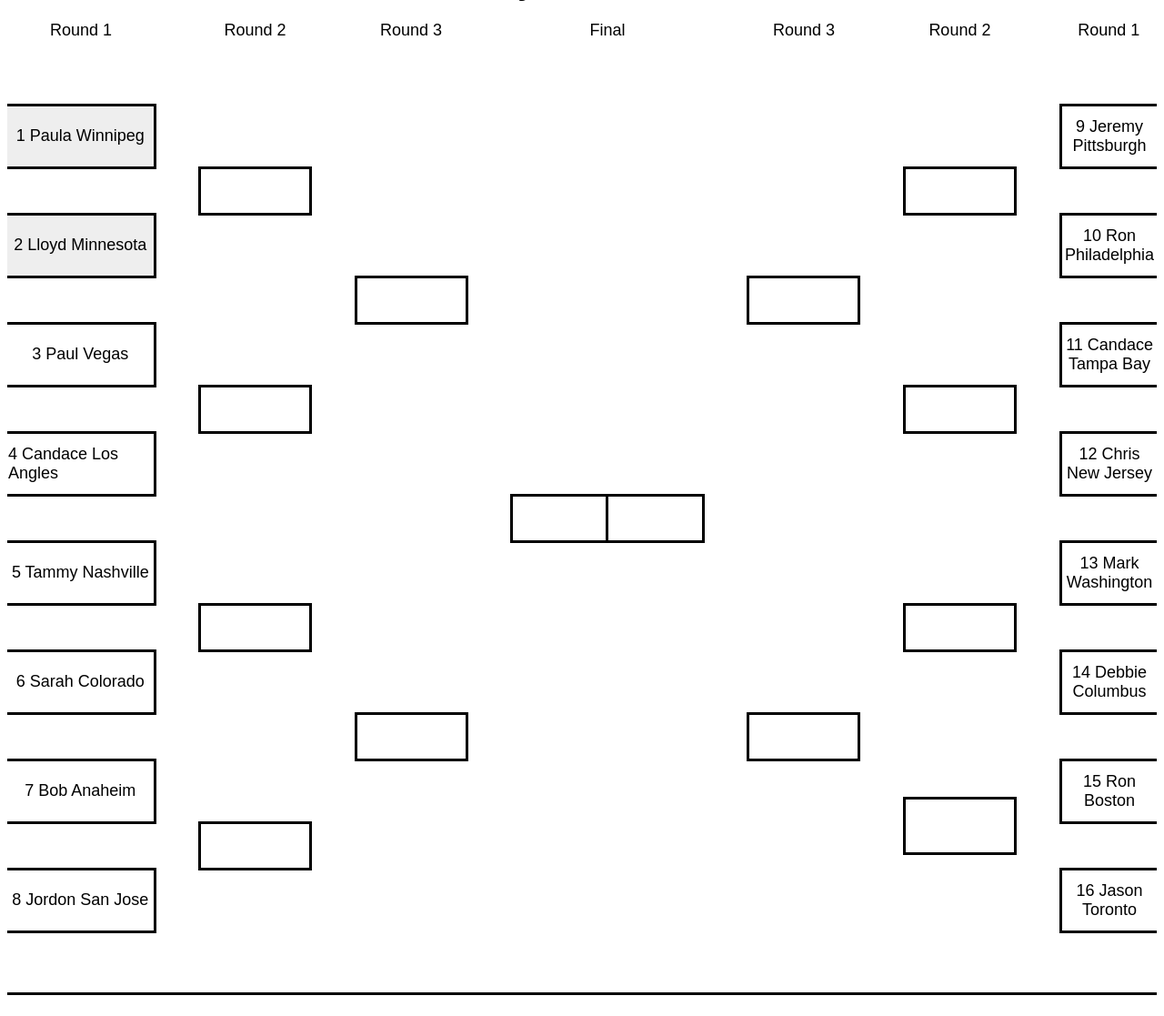
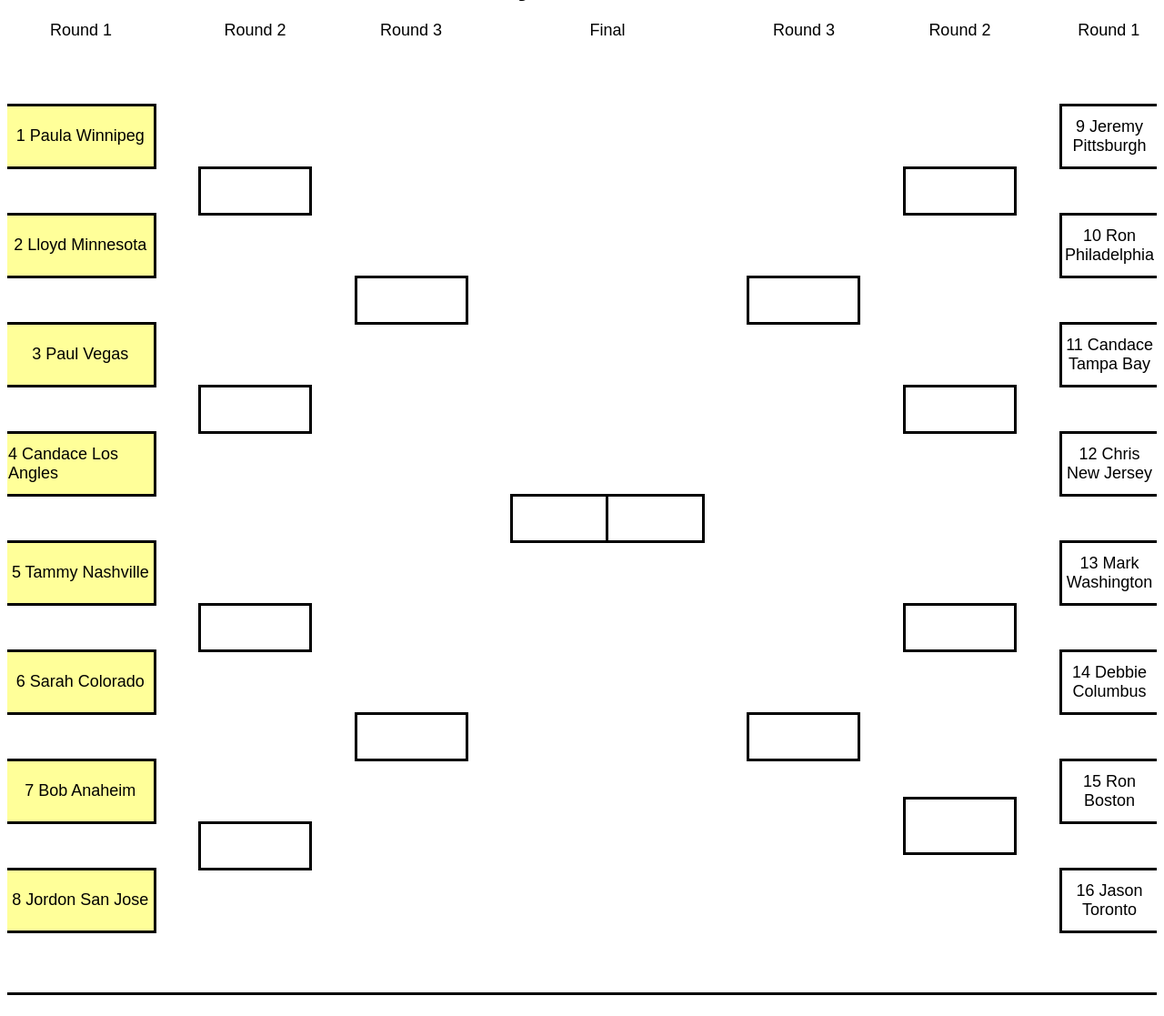
Before and after one commit to skydancer1234/nhlpool, a plain HTML site: page index.html in a window 1280 px wide. Shown: the part 62-1179 px from the top of the page at 91% size. Drawn offline with Linux system fonts and the light colour scheme.

Commit message:
Update index.html

```diff
--- a/index.html
+++ b/index.html
@@ -158,7 +158,7 @@
 			<TD COLSPAN=2 ALIGN=LEFT><BR></TD>
 		</TR>
 		<TR>
-			<TD STYLE="border-top: 3px solid #000000; border-bottom: 3px solid #000000; border-left: 3px solid #000000; border-right: 3px solid #000000" COLSPAN=2 ROWSPAN=4 HEIGHT=69 ALIGN=CENTER BGCOLOR="#EEEEEE"><FONT SIZE=4>1 Paula Winnipeg</FONT></TD>
+			<TD STYLE="border-top: 3px solid #000000; border-bottom: 3px solid #000000; border-left: 3px solid #000000; border-right: 3px solid #000000" COLSPAN=2 ROWSPAN=4 HEIGHT=69 ALIGN=CENTER BGCOLOR="#FFFF99"><FONT SIZE=4>1 Paula Winnipeg</FONT></TD>
 			<TD ALIGN=LEFT BGCOLOR="#FFFFFF"><BR></TD>
 			<TD ALIGN=LEFT><BR></TD>
 			<TD ALIGN=LEFT><BR></TD>
@@ -299,7 +299,7 @@
 			<TD ALIGN=LEFT><BR></TD>
 		</TR>
 		<TR>
-			<TD STYLE="border-top: 3px solid #000000; border-bottom: 3px solid #000000; border-left: 3px solid #000000; border-right: 3px solid #000000" COLSPAN=2 ROWSPAN=4 HEIGHT=69 ALIGN=CENTER BGCOLOR="#EEEEEE"><FONT SIZE=4>2 Lloyd Minnesota</FONT></TD>
+			<TD STYLE="border-top: 3px solid #000000; border-bottom: 3px solid #000000; border-left: 3px solid #000000; border-right: 3px solid #000000" COLSPAN=2 ROWSPAN=4 HEIGHT=69 ALIGN=CENTER BGCOLOR="#FFFF99"><FONT SIZE=4>2 Lloyd Minnesota</FONT></TD>
 			<TD ALIGN=LEFT><BR></TD>
 			<TD ALIGN=LEFT><BR></TD>
 			<TD ALIGN=LEFT><BR></TD>
@@ -445,7 +445,7 @@
 			<TD ALIGN=LEFT><BR></TD>
 		</TR>
 		<TR>
-			<TD STYLE="border-top: 3px solid #000000; border-bottom: 3px solid #000000; border-left: 3px solid #000000; border-right: 3px solid #000000" COLSPAN=2 ROWSPAN=4 HEIGHT=69 ALIGN=CENTER><FONT SIZE=4>3 Paul Vegas</FONT></TD>
+			<TD STYLE="border-top: 3px solid #000000; border-bottom: 3px solid #000000; border-left: 3px solid #000000; border-right: 3px solid #000000" COLSPAN=2 ROWSPAN=4 HEIGHT=69 ALIGN=CENTER BGCOLOR="#FFFF99"><FONT SIZE=4>3 Paul Vegas</FONT></TD>
 			<TD ALIGN=LEFT><BR></TD>
 			<TD ALIGN=LEFT><BR></TD>
 			<TD ALIGN=LEFT><BR></TD>
@@ -586,7 +586,7 @@
 			<TD ALIGN=LEFT><BR></TD>
 		</TR>
 		<TR>
-			<TD STYLE="border-top: 3px solid #000000; border-bottom: 3px solid #000000; border-left: 3px solid #000000; border-right: 3px solid #000000" COLSPAN=2 ROWSPAN=4 HEIGHT=69 ALIGN=LEFT><FONT SIZE=4>4 Candace Los Angles</FONT></TD>
+			<TD STYLE="border-top: 3px solid #000000; border-bottom: 3px solid #000000; border-left: 3px solid #000000; border-right: 3px solid #000000" COLSPAN=2 ROWSPAN=4 HEIGHT=69 ALIGN=LEFT BGCOLOR="#FFFF99"><FONT SIZE=4>4 Candace Los Angles</FONT></TD>
 			<TD ALIGN=LEFT><BR></TD>
 			<TD ALIGN=LEFT><BR></TD>
 			<TD ALIGN=LEFT><BR></TD>
@@ -727,7 +727,7 @@
 			<TD ALIGN=LEFT><BR></TD>
 		</TR>
 		<TR>
-			<TD STYLE="border-top: 3px solid #000000; border-bottom: 3px solid #000000; border-left: 3px solid #000000; border-right: 3px solid #000000" COLSPAN=2 ROWSPAN=4 HEIGHT=69 ALIGN=CENTER><FONT SIZE=4>5 Tammy Nashville</FONT></TD>
+			<TD STYLE="border-top: 3px solid #000000; border-bottom: 3px solid #000000; border-left: 3px solid #000000; border-right: 3px solid #000000" COLSPAN=2 ROWSPAN=4 HEIGHT=69 ALIGN=CENTER BGCOLOR="#FFFF99"><FONT SIZE=4>5 Tammy Nashville</FONT></TD>
 			<TD ALIGN=LEFT><BR></TD>
 			<TD ALIGN=LEFT><BR></TD>
 			<TD ALIGN=LEFT><BR></TD>
@@ -868,7 +868,7 @@
 			<TD ALIGN=LEFT><BR></TD>
 		</TR>
 		<TR>
-			<TD STYLE="border-top: 3px solid #000000; border-bottom: 3px solid #000000; border-left: 3px solid #000000; border-right: 3px solid #000000" COLSPAN=2 ROWSPAN=4 HEIGHT=69 ALIGN=CENTER><FONT SIZE=4>6 Sarah Colorado</FONT></TD>
+			<TD STYLE="border-top: 3px solid #000000; border-bottom: 3px solid #000000; border-left: 3px solid #000000; border-right: 3px solid #000000" COLSPAN=2 ROWSPAN=4 HEIGHT=69 ALIGN=CENTER BGCOLOR="#FFFF99"><FONT SIZE=4>6 Sarah Colorado</FONT></TD>
 			<TD ALIGN=LEFT><BR></TD>
 			<TD ALIGN=LEFT><BR></TD>
 			<TD ALIGN=LEFT><BR></TD>
@@ -1009,7 +1009,7 @@
 			<TD ALIGN=LEFT><BR></TD>
 		</TR>
 		<TR>
-			<TD STYLE="border-top: 3px solid #000000; border-bottom: 3px solid #000000; border-left: 3px solid #000000; border-right: 3px solid #000000" COLSPAN=2 ROWSPAN=4 HEIGHT=69 ALIGN=CENTER><FONT SIZE=4>7 Bob Anaheim</FONT></TD>
+			<TD STYLE="border-top: 3px solid #000000; border-bottom: 3px solid #000000; border-left: 3px solid #000000; border-right: 3px solid #000000" COLSPAN=2 ROWSPAN=4 HEIGHT=69 ALIGN=CENTER BGCOLOR="#FFFF99"><FONT SIZE=4>7 Bob Anaheim</FONT></TD>
 			<TD ALIGN=LEFT><BR></TD>
 			<TD ALIGN=LEFT><BR></TD>
 			<TD ALIGN=LEFT><BR></TD>
@@ -1155,7 +1155,7 @@
 			<TD ALIGN=LEFT><BR></TD>
 		</TR>
 		<TR>
-			<TD STYLE="border-top: 3px solid #000000; border-bottom: 3px solid #000000; border-left: 3px solid #000000; border-right: 3px solid #000000" COLSPAN=2 ROWSPAN=4 HEIGHT=69 ALIGN=CENTER><FONT SIZE=4>8 Jordon San Jose</FONT></TD>
+			<TD STYLE="border-top: 3px solid #000000; border-bottom: 3px solid #000000; border-left: 3px solid #000000; border-right: 3px solid #000000" COLSPAN=2 ROWSPAN=4 HEIGHT=69 ALIGN=CENTER BGCOLOR="#FFFF99"><FONT SIZE=4>8 Jordon San Jose</FONT></TD>
 			<TD ALIGN=LEFT><BR></TD>
 			<TD ALIGN=LEFT><BR></TD>
 			<TD ALIGN=LEFT><BR></TD>
```
